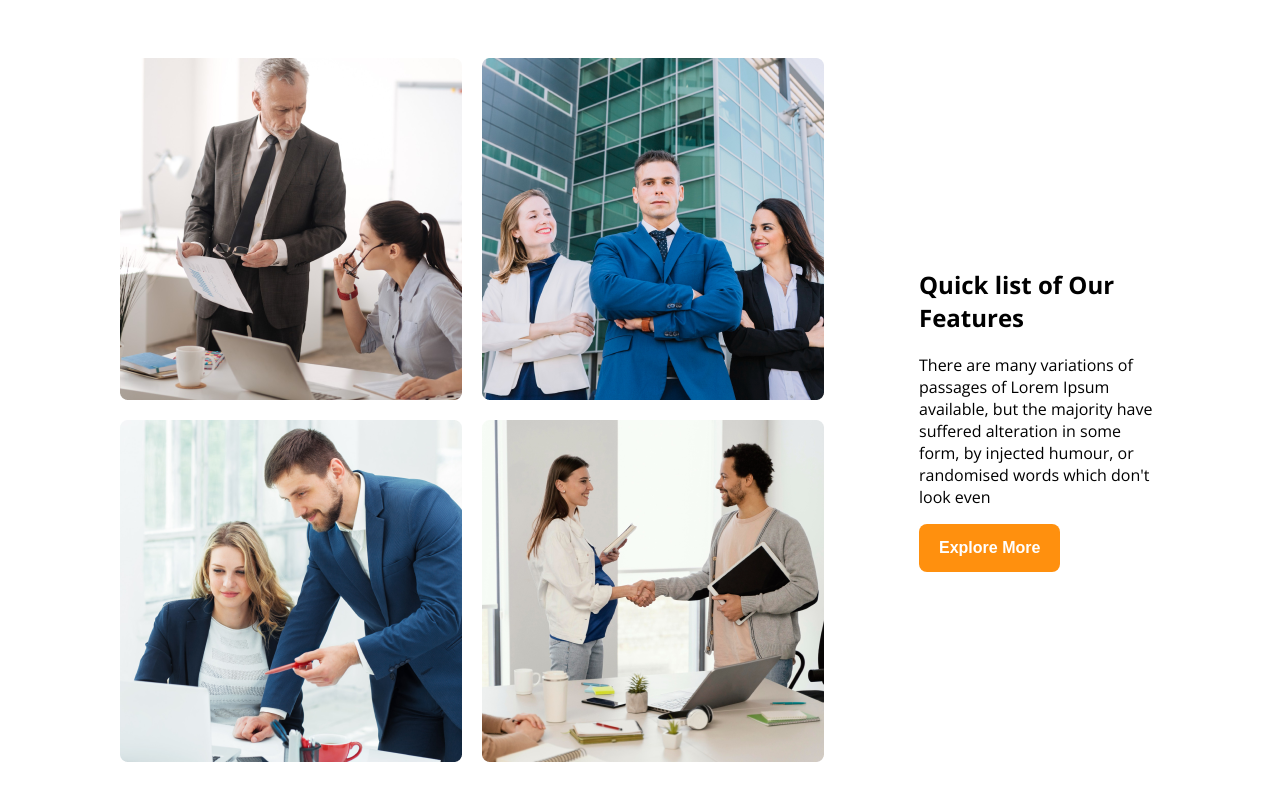
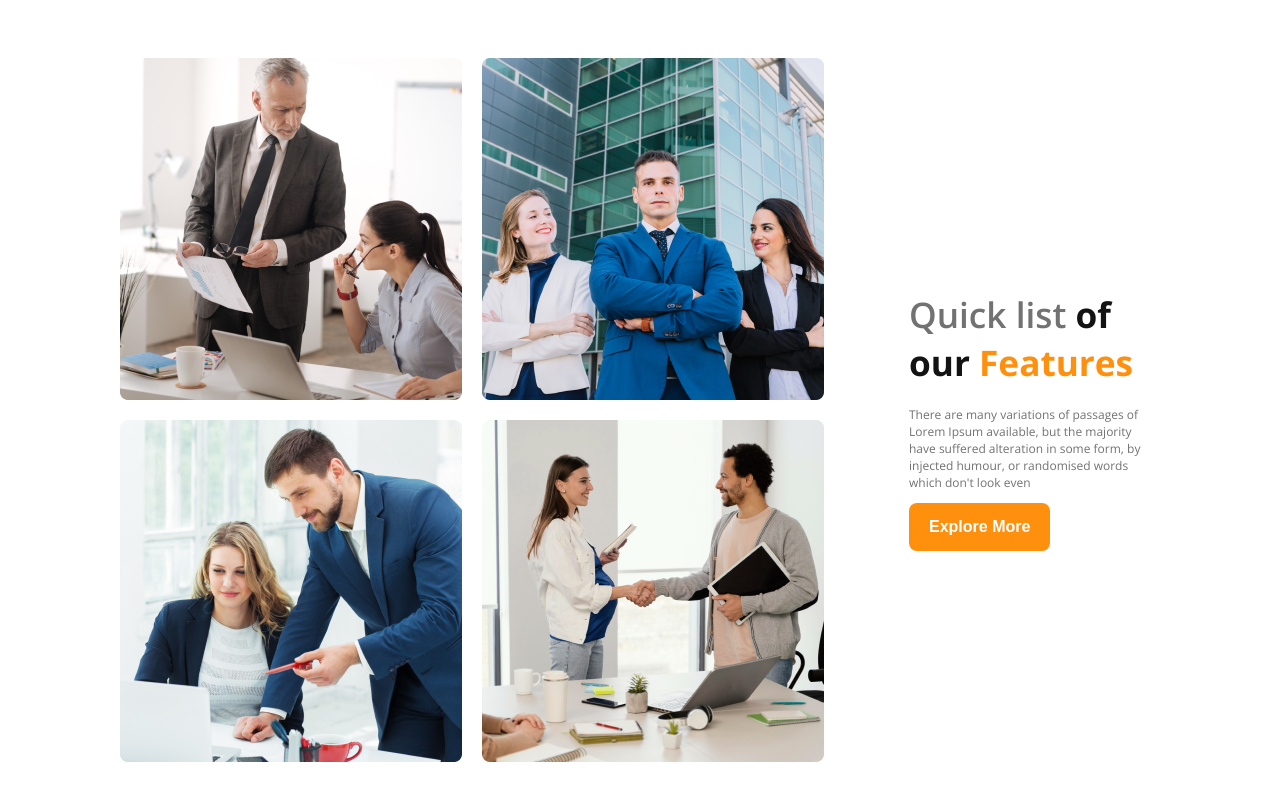
Before and after one commit to nirobdev9/web-creation, a plain HTML site: page index.html in a window 1280 px wide. Shown: the part 1014-1814 px from the top of the page. Drawn offline with nearby package versions, Linux system fonts and the light colour scheme.

Commit message:
added feature section

```diff
--- a/index.html
+++ b/index.html
@@ -44,8 +44,8 @@
                     <img src="./images/team4.png" alt="">
                 </div>
                 <div class="team-feature">
-                <h1 class="team-title">Quick list of Our Features</h1>
-                <p class="team-description">There are many variations of passages of Lorem Ipsum available, but the
+                <h1 class="team-title"><span id="quick-list">Quick list</span><span id="of-our"> of our </span><span id="feature">Features</span></h1>
+                <p class="team-description site-description">There are many variations of passages of Lorem Ipsum available, but the
                     majority have suffered alteration in some form, by injected humour, or randomised words which don't
                     look even</p>
                 <button class="btn-primary">Explore More</button>
--- a/style/style.css
+++ b/style/style.css
@@ -82,8 +82,8 @@ section{
     gap: 20px;
 }
 .team-feature{
-    margin-left: 95px;
-    max-width: 380px;
+    margin-left: 85px;
+    max-width: 400px;
 }
 /* banner responsive */
 @media screen and (max-width: 576px) {
@@ -92,3 +92,19 @@ section{
     flex-direction: column;
   }
 }
+#quick-list{
+    color: #727272;
+    font-weight: 600;
+    font-size: 2.2rem;
+}
+#of-our{
+    color: #131313;
+    font-size: 2.2rem;
+    font-weight: bold;
+}
+#feature{
+    color: rgba(255, 144, 14, 1);
+    font-size: 2.2rem;
+    font-weight: bold;
+
+}
```
